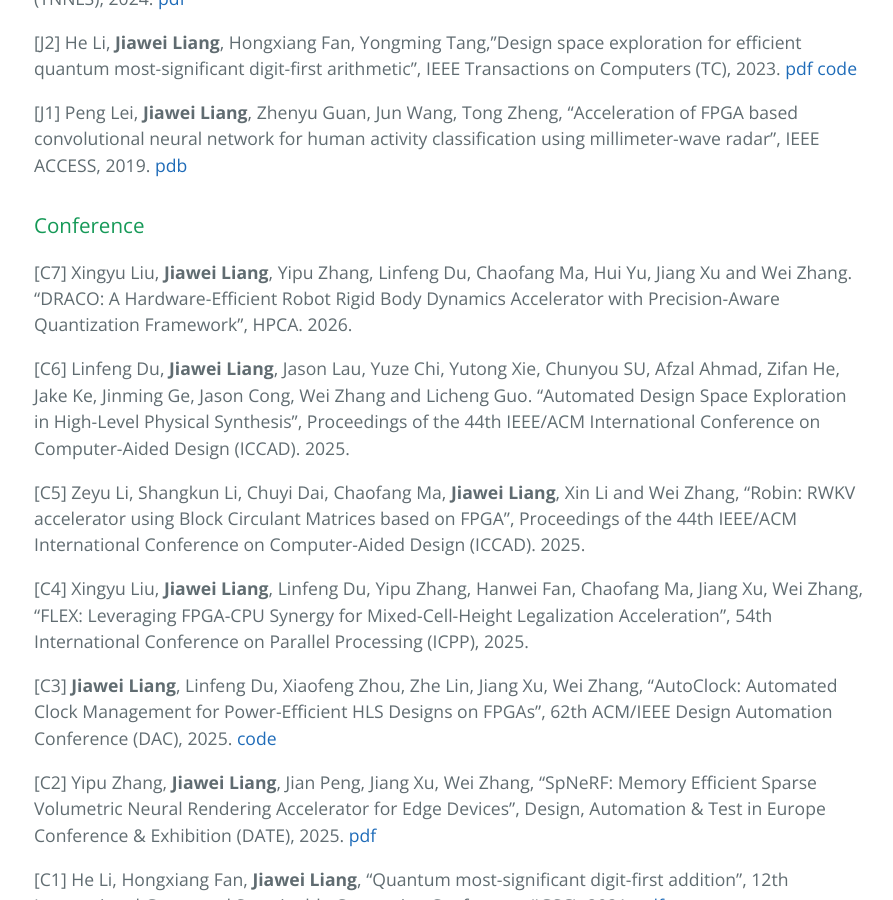
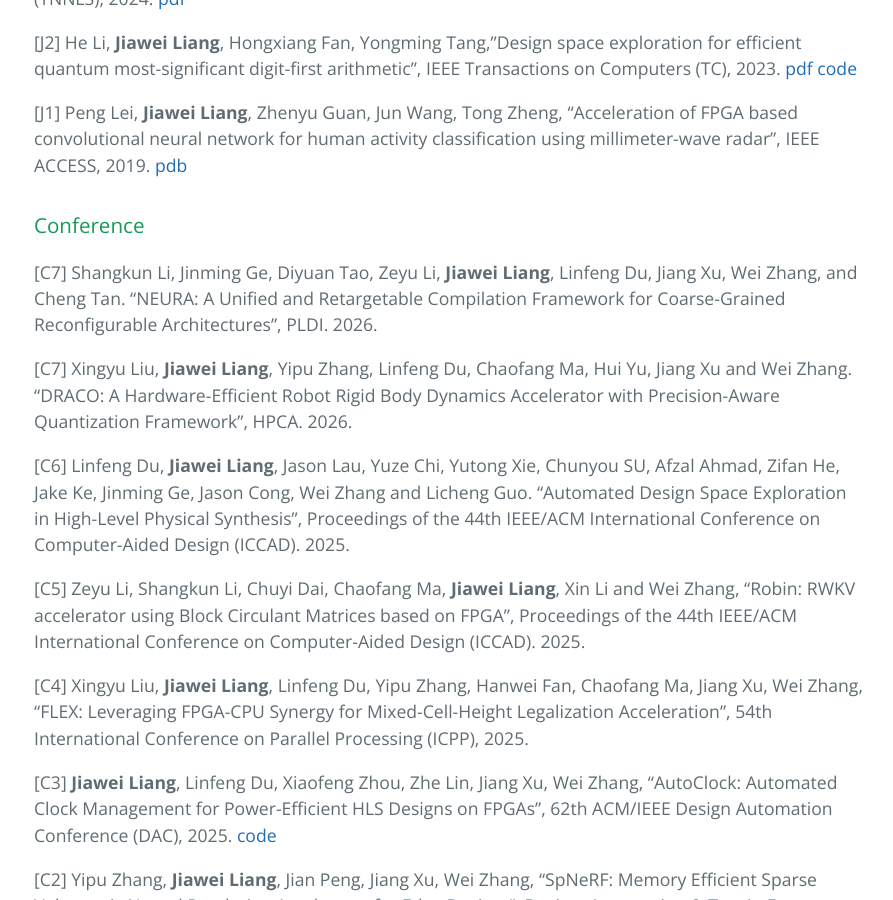
Before and after one commit to MasLiang/MasLiang.github.io, a Jekyll site: the page built from index.md, in a window 1280 px wide and 900 px high, scrolled down 2643 px. Shown: the whole window, without its empty margins (190-1083 px from the left). Built offline with Jekyll 4.4.1, drawn with Linux system fonts in a browser that asks for light colours; our own code applies the rules of GitHub Pages for plain Markdown files.

Commit message:
add PLDI

```diff
--- a/index.md
+++ b/index.md
@@ -85,6 +85,8 @@ _Department of EE, BUAA. (2020.07 - 2020.09)_
 
 ### Conference
 
+[C7] Shangkun Li, Jinming Ge, Diyuan Tao, Zeyu Li, **Jiawei Liang**, Linfeng Du, Jiang Xu, Wei Zhang, and Cheng Tan. "NEURA: A Unified and Retargetable Compilation Framework for Coarse-Grained Reconfigurable Architectures", PLDI. 2026.
+
 [C7] Xingyu Liu, **Jiawei Liang**, Yipu Zhang, Linfeng Du, Chaofang Ma, Hui Yu, Jiang Xu and Wei Zhang. "DRACO: A Hardware-Efficient Robot Rigid Body Dynamics Accelerator with Precision-Aware Quantization Framework", HPCA. 2026.
 
 [C6] Linfeng Du, **Jiawei Liang**, Jason Lau, Yuze Chi, Yutong Xie, Chunyou SU, Afzal Ahmad, Zifan He, Jake Ke, Jinming Ge, Jason Cong, Wei Zhang and Licheng Guo. "Automated Design Space Exploration in High-Level Physical Synthesis", Proceedings of the 44th IEEE/ACM International Conference on Computer-Aided Design (ICCAD). 2025.
```
